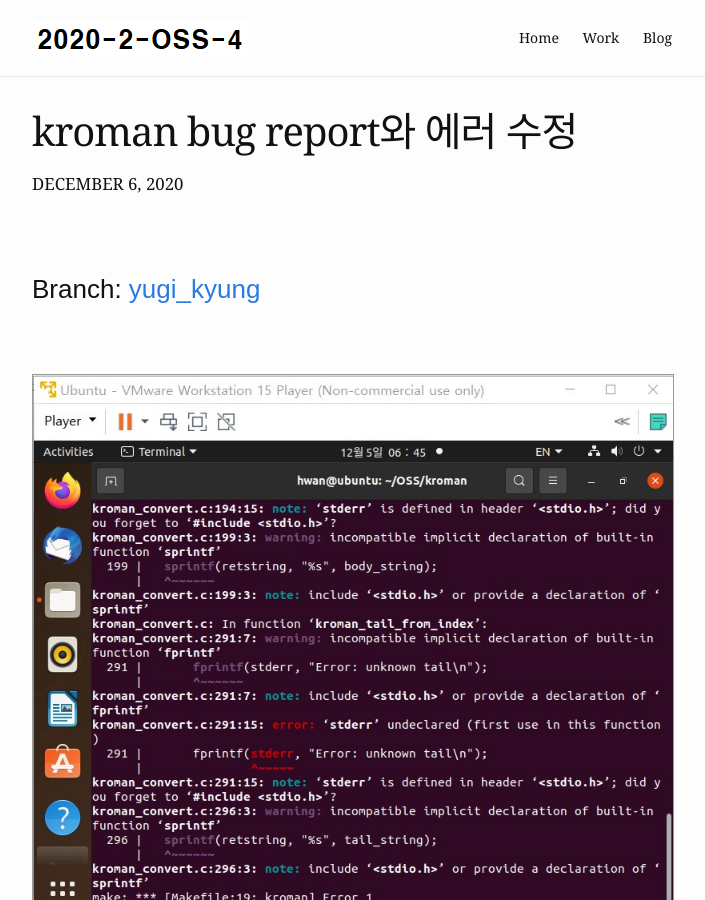
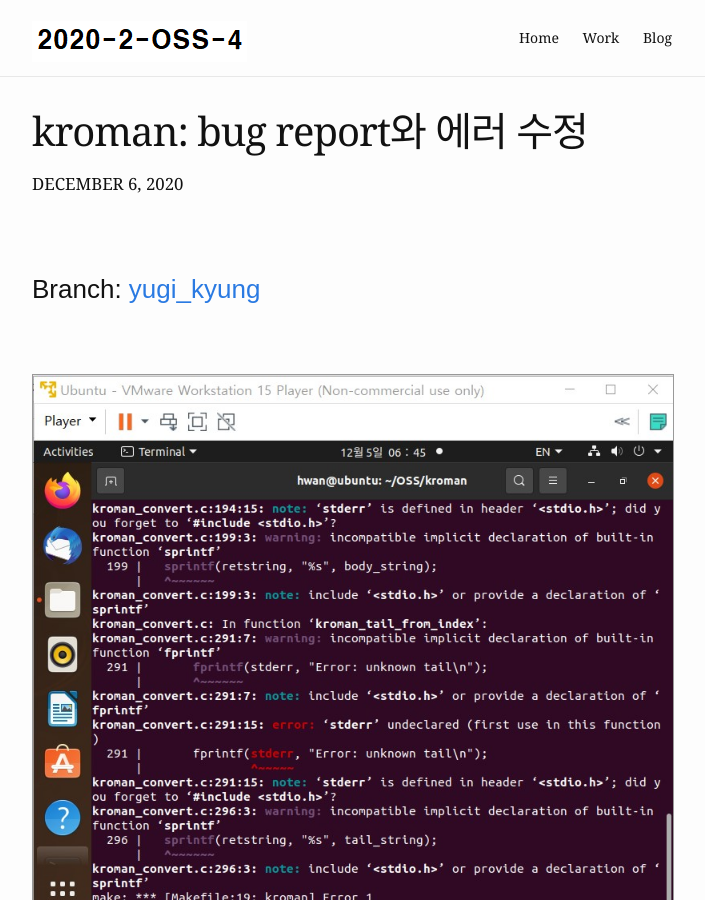
Before and after one commit to 20-2-SKKU-OSS/2020-2-OSS-4, a Jekyll site: the page built from _posts/2020-12-06-error-fix.md, in a window 1280 px wide and 900 px high. Shown: the whole window, without its empty margins (288-993 px from the left). Built offline with Jekyll 4.4.1, drawn with Linux system fonts in a browser that asks for light colours.

```diff
--- a/_posts/2020-12-06-error-fix.md
+++ b/_posts/2020-12-06-error-fix.md
@@ -1,6 +1,6 @@
 ---
 layout: post
-title:  "kroman bug report와 에러 수정"
+title:  "kroman: bug report와 에러 수정"
 date:   2020-12-06 10:00:40
 blurb: "A look at an example post using Bay Jekyll theme."
 og_image: /assets/img/error fix.jpg
```
